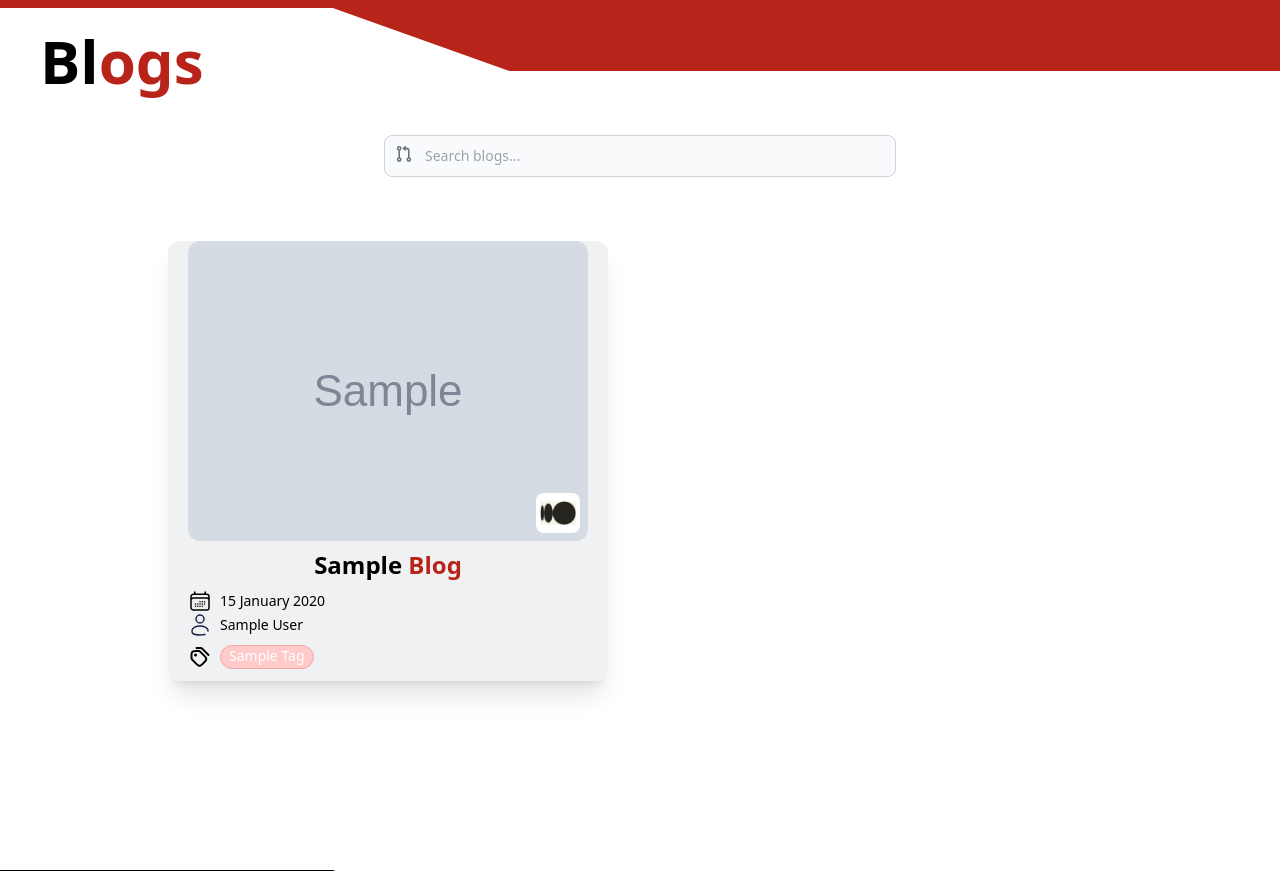
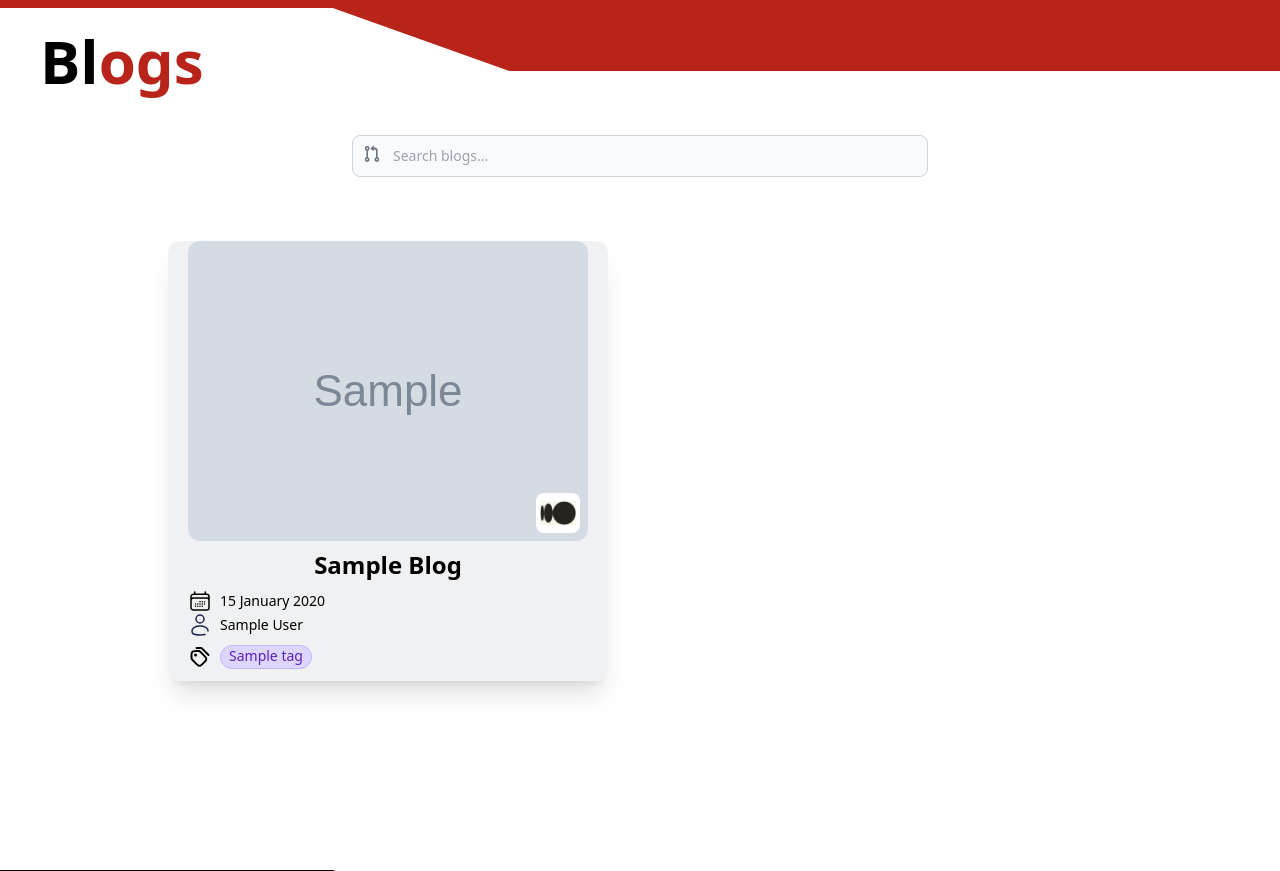
Before and after one commit to Geni-Wazir/portfolio, a Flask app: template templates/blogs.html in a window 1280 px wide. Shown: the part 72-943 px from the top of the page. Run offline with Flask 3, Linux system fonts and the light colour scheme; the template is opened without the code that fills it: most values are stand-ins (such as "Sample title", 1, 10 or a date in 2020); grey boxes marked "Sample" are stand-in pictures; some libraries are stand-ins or nearby versions.

Commit message:
update blog tag colour and search bar

```diff
--- a/templates/blogs.html
+++ b/templates/blogs.html
@@ -5,7 +5,7 @@
     <div class="w-3/5 md:w-2/4 lg:w-2/5 h-12 md:h-16 bg-white slant-right mt-2 md:mt-0"></div>
     <div class="bg-white pb-10 min-h-screen">
         <h1 class="-translate-y-8 md:-translate-y-10 font-extrabold text-2xl md:text-5xl lg:text-6xl pl-2 md:pl-5 lg:pl-10 text-black">Bl<span class="text-[#B8241A]">ogs</span></h1>
-        <div class="relative w-full flex items-center max-w-xs md:max-w-lg mx-auto pt-1">
+        <div class="relative w-full flex items-center max-w-xs md:max-w-xl mx-auto pt-1">
             <div class="absolute inset-y-0 start-0 flex items-center ps-3 pointer-events-none">
                 <svg class="w-4 h-4 text-gray-500" aria-hidden="true" xmlns="http://www.w3.org/2000/svg" fill="none" viewBox="0 0 18 20">
                     <path stroke="currentColor" stroke-linecap="round" stroke-linejoin="round" stroke-width="2" d="M3 5v10M3 5a2 2 0 1 0 0-4 2 2 0 0 0 0 4Zm0 10a2 2 0 1 0 0 4 2 2 0 0 0 0-4Zm12 0a2 2 0 1 0 0 4 2 2 0 0 0 0-4Zm0 0V6a3 3 0 0 0-3-3H9m1.5-2-2 2 2 2"/>
@@ -39,7 +39,7 @@
                             </div>
                             <div class="flex gap-1 flex-wrap">
                                 {% for tag in blog.tags %}
-                                <span class="tag rounded-xl px-2 whitespace-nowrap border text-white capitalize">{{ tag }}</span>
+                                <span class="rounded-xl px-2 whitespace-nowrap border border-violet-300 bg-violet-200 text-violet-800">{{ tag }}</span>
                                 {% endfor %}
                             </div>
                         </div>
@@ -55,7 +55,7 @@
     </div>
 </div>
 
-<script>
+<!-- <script>
     const tailwindColors = [
         'bg-red-200 border-red-300 text-red-800',
         'bg-orange-200 border-orange-300 text-orange-800',
@@ -97,6 +97,6 @@ blogTitles.forEach(blogTitle => {
     // Update the title HTML structure with two different colors, ensuring no word is split
     blogTitle.innerHTML = `<span class="text-black">${firstHalf}</span> <span class="text-[#B8241A]">${secondHalf}</span>`;
 });
-</script>
+</script> -->
 
 {% endblock content %}
```
